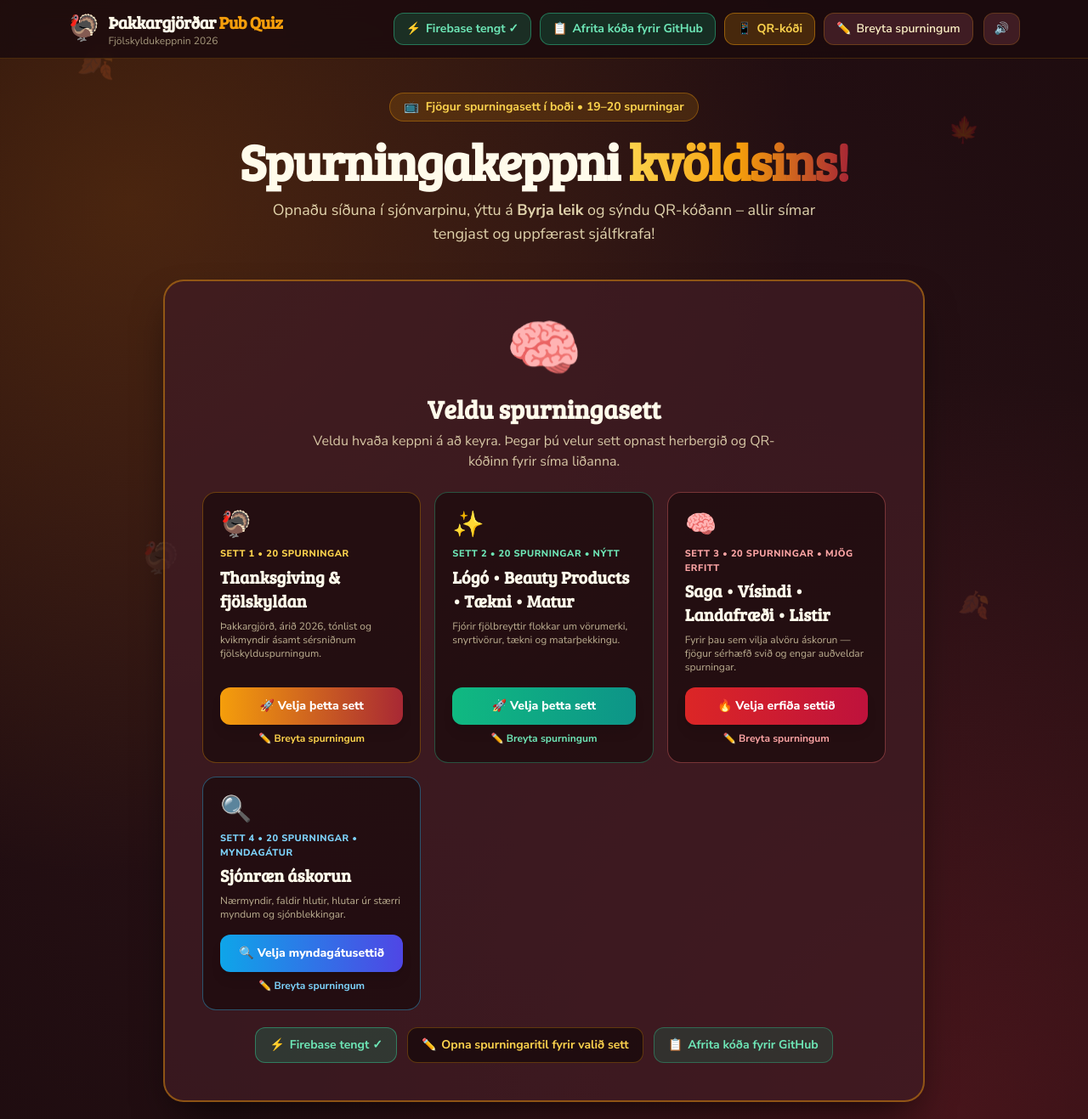
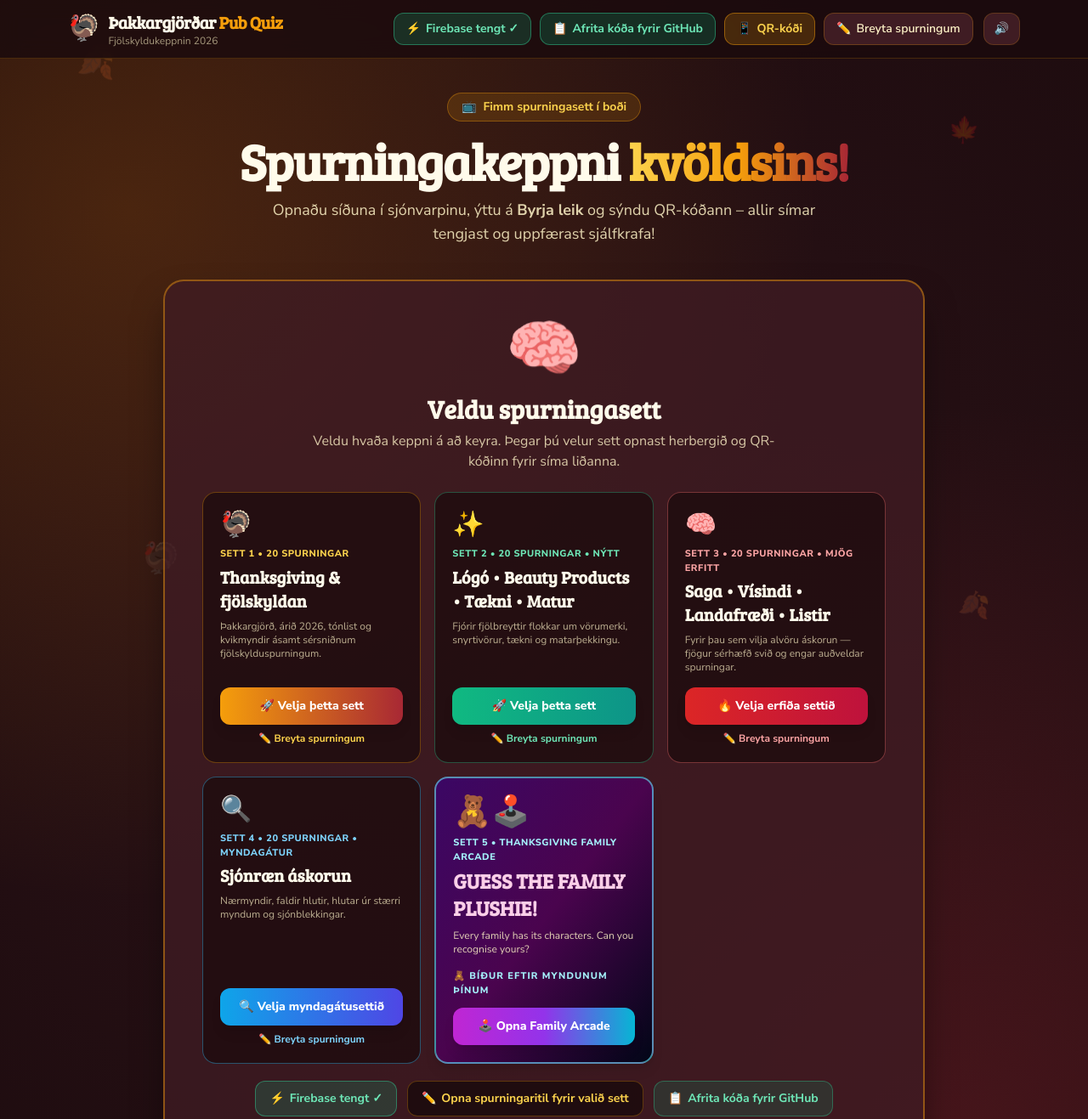
Before and after one commit to Claustrophobic23/thakkargjord, a plain HTML site: page index.html in a window 1280 px wide. Shown: the top 1317 px of the page at 85% size. Drawn offline with nearby package versions, Linux system fonts and the light colour scheme.

Commit message:
Add Family Plushie game data structure and landing card

```diff
--- a/index.html
+++ b/index.html
@@ -1821,11 +1821,17 @@
       }
 ];
 
+
+    // One question per uploaded plushie image; keep each original image unchanged.
+    // Shape: {id, q:"WHO'S THAT PLUSHIE?", options:[family names], correct:0-3, media:{type:"plushie",src:"assets/plushies/name.png",alt:"..."}}
+    const PLUSHIE_CATEGORIES = [{ id:"plushie-category", icon:"🧸", title:"Guess the Family Plushie!", subtitle:"Every family has its characters. Can you recognise yours?", questions:[] }];
+
     const QUESTION_SETS = {
       thanksgiving: { title: 'Thanksgiving & fjölskyldan', description: 'Hefðir, árið 2026, tónlist og fjölskylduspurningar', categories: DEFAULT_CATEGORIES },
       brands: { title: 'Lógó • Beauty Products • Tækni • Matur', description: 'Vörumerki, snyrtivörur, tækni og matarþekking', categories: BRAND_CATEGORIES },
       hard: { title: 'MJÖG ERFITT • Saga • Vísindi • Landafræði • Listir', description: 'Krefjandi spurningar fyrir harðkjarna fróðleiksunnendur', categories: HARD_CATEGORIES },
-      visual: { title: 'MYNDAGÁTUR • Sjónræn áskorun', description: 'Nærmyndir, falin smáatriði og sjónblekkingar', categories: VISUAL_CATEGORIES }
+      visual: { title: 'MYNDAGÁTUR • Sjónræn áskorun', description: 'Nærmyndir, falin smáatriði og sjónblekkingar', categories: VISUAL_CATEGORIES },
+      plushie: { title: 'Guess the Family Plushie!', description: 'Thanksgiving Family Arcade — þekkirðu þína eigin fjölskyldu?', categories: PLUSHIE_CATEGORIES }
     };
 
     let activeQuestionSetId = 'thanksgiving';
@@ -1837,12 +1843,12 @@
       activeQuestionSetId = QUESTION_SETS[setId] ? setId : 'thanksgiving';
       categories = JSON.parse(JSON.stringify(getQuestionSetDefaults(activeQuestionSetId)));
       try {
-        const storageKey = (activeQuestionSetId === 'visual' ? 'thanksgiving_quiz_2026_v3_visual' : (activeQuestionSetId === 'thanksgiving' ? 'thanksgiving_quiz_2026_v3_thanksgiving' : 'thanksgiving_quiz_2026_v2_' + activeQuestionSetId));
+        const storageKey = (activeQuestionSetId === 'plushie' ? 'thanksgiving_quiz_2026_v1_plushie' : (activeQuestionSetId === 'visual' ? 'thanksgiving_quiz_2026_v3_visual' : (activeQuestionSetId === 'thanksgiving' ? 'thanksgiving_quiz_2026_v3_thanksgiving' : 'thanksgiving_quiz_2026_v2_' + activeQuestionSetId)));
         let saved = localStorage.getItem(storageKey);
         if (!saved && activeQuestionSetId === 'thanksgiving') saved = localStorage.getItem('thanksgiving_quiz_2026_v2_thanksgiving') || localStorage.getItem('thanksgiving_quiz_2026_v2');
         if (saved) {
           const parsed = JSON.parse(saved);
-          if (Array.isArray(parsed) && parsed.length === 4) {
+          if (Array.isArray(parsed) && parsed.length === getQuestionSetDefaults(activeQuestionSetId).length) {
             categories = parsed;
             if (activeQuestionSetId === 'thanksgiving') {
               const defaultFamily = getQuestionSetDefaults('thanksgiving').find(cat => cat.id === 'cat4');
@@ -2025,7 +2031,7 @@
       exportDocument.querySelectorAll('script[data-bard-client-injected=\"true\"], script[ws-interception-config]').forEach(script => script.remove());
       const rawHtml = '<!DOCTYPE html>\n' + exportDocument.outerHTML;
       const serializedCategories = JSON.stringify(categories, null, 6);
-      const dataConstant = activeQuestionSetId === 'visual' ? 'VISUAL_CATEGORIES' : (activeQuestionSetId === 'hard' ? 'HARD_CATEGORIES' : (activeQuestionSetId === 'brands' ? 'BRAND_CATEGORIES' : 'DEFAULT_CATEGORIES'));
+      const dataConstant = activeQuestionSetId === 'plushie' ? 'PLUSHIE_CATEGORIES' : (activeQuestionSetId === 'visual' ? 'VISUAL_CATEGORIES' : (activeQuestionSetId === 'hard' ? 'HARD_CATEGORIES' : (activeQuestionSetId === 'brands' ? 'BRAND_CATEGORIES' : 'DEFAULT_CATEGORIES')));
       const dataPattern = new RegExp('const ' + dataConstant + ' = \\[\\s\\S]*?\\n\\];');
       let updatedHtml = rawHtml.replace(dataPattern, 'const ' + dataConstant + ' = ' + serializedCategories + ';');
       updatedHtml = updatedHtml.replace(
@@ -2424,7 +2430,7 @@
       if (!hostPayload) return;
 
       if (QUESTION_SETS[hostPayload.questionSetId]) activeQuestionSetId = hostPayload.questionSetId;
-      if (Array.isArray(hostPayload.categories) && hostPayload.categories.length === 4) {
+      if (Array.isArray(hostPayload.categories) && hostPayload.categories.length === getQuestionSetDefaults(activeQuestionSetId).length) {
         categories = hostPayload.categories;
       }
       if (hostPayload.questionShownAt) {
@@ -2582,7 +2588,7 @@
           <div class="text-center mb-8 sm:mb-10">
             <div class="inline-flex items-center gap-2 px-4 py-1.5 rounded-full bg-amberwarm-400/15 border border-amberwarm-400/35 text-amberwarm-300 text-xs sm:text-sm font-bold mb-4">
               <span>📺</span>
-              <span>Fjögur spurningasett í boði • 19–20 spurningar</span>
+              <span>Fimm spurningasett í boði</span>
             </div>
             <h2 class="font-display text-4xl sm:text-5xl md:text-6xl font-extrabold text-cream-50 tracking-tight leading-tight">
               Spurningakeppni <span class="text-transparent bg-clip-text bg-gradient-to-r from-amberwarm-300 via-amberwarm-400 to-cranberry-600">kvöldsins!</span>
@@ -2633,6 +2639,14 @@
                 <p class="text-xs text-cream-100/70 mt-2 mb-4">Nærmyndir, faldir hlutir, hlutar úr stærri myndum og sjónblekkingar.</p>
                 <button onclick="selectAndOpenHostLobby('visual')" class="mt-auto w-full py-3 px-4 rounded-xl bg-gradient-to-r from-sky-500 to-indigo-600 text-white font-extrabold text-sm shadow-lg">🔍 Velja myndagátusettið</button>
                 <button onclick="selectSetAndOpenEditor('visual')" class="mt-2 text-xs font-bold text-sky-300 hover:underline">✏️ Breyta spurningum</button>
+              </div>
+              <div class="p-5 rounded-2xl bg-gradient-to-br from-purple-950 via-fuchsia-950 to-slate-950 border-2 border-cyan-300/60 flex flex-col text-left shadow-lg">
+                <div class="text-4xl mb-2">🧸🕹️</div>
+                <div class="text-[11px] uppercase tracking-wider font-extrabold text-cyan-200">Sett 5 • THANKSGIVING FAMILY ARCADE</div>
+                <h4 class="font-display text-xl sm:text-2xl font-extrabold text-pink-200 mt-1">GUESS THE FAMILY PLUSHIE!</h4>
+                <p class="text-xs text-cream-100/85 mt-2 mb-4">Every family has its characters. Can you recognise yours?</p>
+                <div class="text-[11px] text-cyan-200 font-extrabold uppercase tracking-widest mb-3">🧸 Bíður eftir myndunum þínum</div>
+                <button onclick="selectAndOpenHostLobby('plushie')" class="mt-auto w-full py-3 px-4 rounded-xl bg-gradient-to-r from-fuchsia-600 via-purple-600 to-cyan-500 text-white font-extrabold text-sm shadow-lg">🕹️ Opna Family Arcade</button>
               </div>
             </div>
 
```
